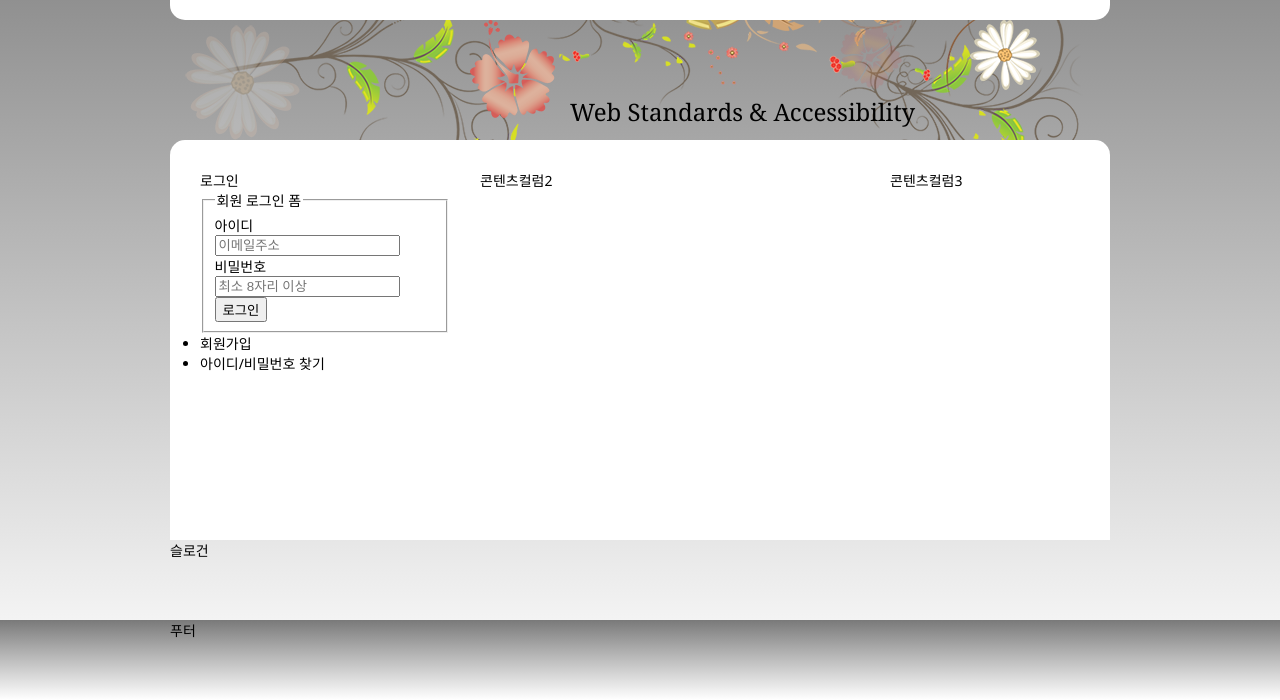
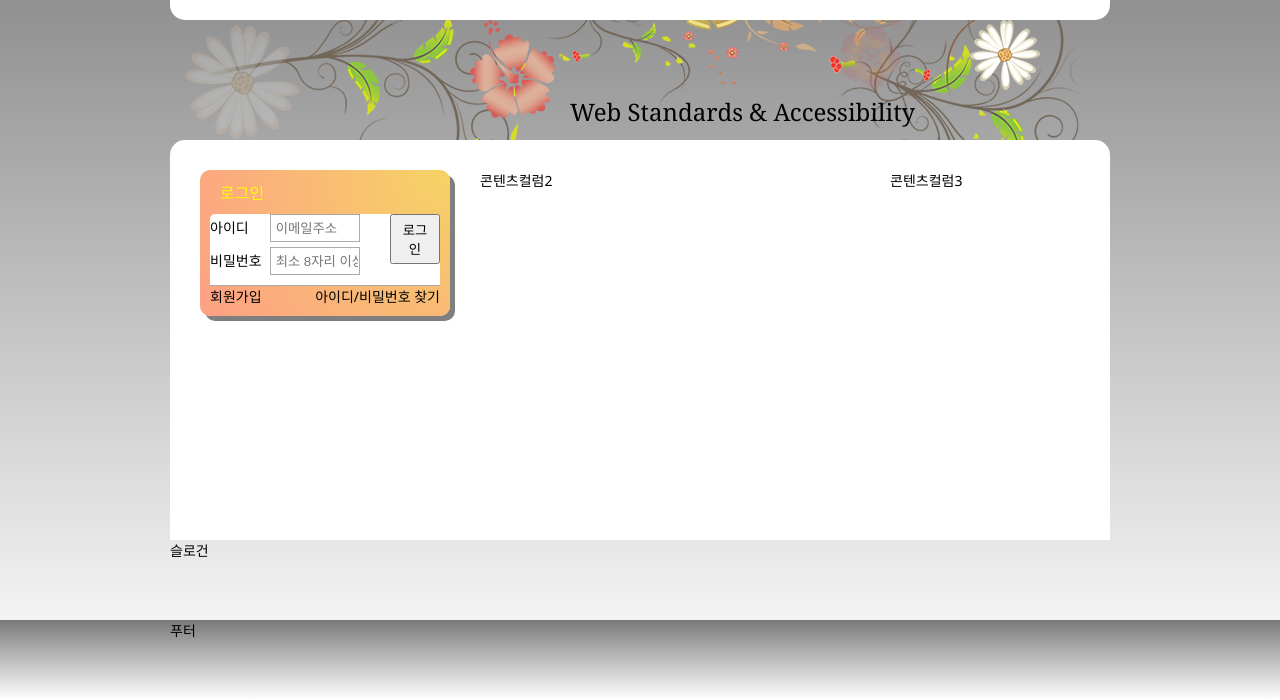
Before and after one commit to hj9317/www, a plain HTML site: page index.html in a window 1280 px wide. Shown: the part 107-807 px from the top of the page. Drawn offline with nearby package versions, Linux system fonts and the light colour scheme.

Commit message:
로그인 디자인

```diff
--- a/css/style.css
+++ b/css/style.css
@@ -21,6 +21,14 @@
     font-weight: 400;
     src: url('font/webcafeIcon.eot');
     src: url('font/webcafeIcon.eot?#iefix') format('embedded-opentype'), url('font/webcafeIcon.woff') format('woff'), url('font/webcafeIcon.ttf') format('truetype'), url('font/webcafeIcon.svg#webcaferegular') format('svg');
+}
+
+
+/*숨김 콘텐츠*/
+
+legend {
+    position: absolute;
+    left: -9999em;
 }
 
 
@@ -312,8 +320,6 @@ a {
     /*align-items: flex-start;*/
 }
 
-.group {}
-
 .group1 {
     width: 250px;
     /*align-self: flex-end;*/
@@ -325,6 +331,69 @@ a {
 
 .group3 {
     width: 190px;
+}
+
+
+/*로그인*/
+
+.login {
+    background: radial-gradient(circle at right top, #f6d365, #fda085);
+    padding: 10px;
+    border-radius: 10px;
+    box-shadow: 5px 5px 0px 0px rgba(0, 0, 0, 0.5);
+}
+
+.login-heading {
+    font-family: "Noto Sans Bold", sans-serif;
+    font-size: 1.6rem;
+    color: #ff0;
+    text-indent: 10px;
+}
+
+.login-form {
+    background: #fff;
+    margin-top: 10px;
+    border-radius: 5px 5px 0 0;
+}
+
+.login-form fieldset {
+    border: 0;
+    border-bottom: 1px solid #aaa;
+    padding: 0 0 10px 0;
+    margin: 0;
+    position: relative;
+}
+
+.login-form label {
+    display: inline-block;
+    width: 4em;
+}
+
+.user-pw {
+    margin-top: 5px;
+}
+
+.login-form input {
+    box-sizing: border-box;
+    width: 90px;
+    height: 28px;
+    border: 1px solid #aaa;
+    padding: 1px 1px 1px 5px;
+}
+
+.member {
+    border-radius: 0 0 5px 5px;
+    list-style-type: none;
+    display: flex;
+    justify-content: space-between;
+}
+
+.btn-login {
+    width: 50px;
+    height: 50px;
+    position: absolute;
+    top: 0;
+    right: 0;
 }
 
 .slogan {
```
